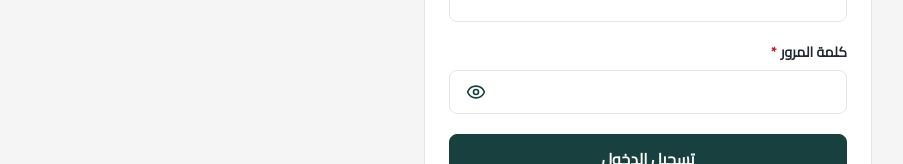
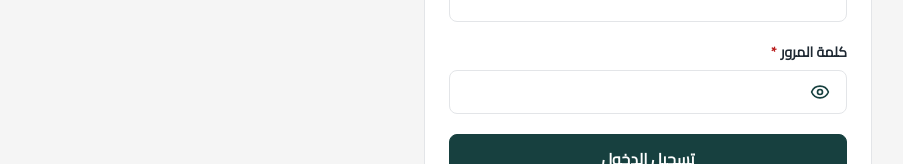
Before and after one commit to mohammad2004dhedy/darza-project, a React (Vite) app in the folder frontend/darza-ui/: page /login in a window 1280 px wide. Shown: the part 356-520 px from the top of the page, without its empty margins (217-1120 px from the left). Built offline with nearby package versions, Linux system fonts and the light colour scheme.

Commit message:
fix: move password visibility toggle to the right side
Co-authored-by: Hoplite <288093033+usehoplite[bot]@users.noreply.github.com>

```diff
--- a/frontend/darza-ui/src/components/ui/PasswordInput.tsx
+++ b/frontend/darza-ui/src/components/ui/PasswordInput.tsx
@@ -14,13 +14,13 @@ export const PasswordInput = forwardRef<HTMLInputElement, PasswordInputProps>(
           ref={ref}
           disabled={disabled}
           type={visible ? 'text' : 'password'}
-          className={`pe-14 ${className}`}
+          className={`ps-14 ${className}`}
         />
         <Button
           variant="ghost"
           size="sm"
           disabled={disabled}
-          className="absolute end-1 top-0.5 min-h-10 px-2"
+          className="absolute start-1 top-0.5 min-h-10 px-2"
           aria-label={visible ? 'إخفاء كلمة المرور' : 'إظهار كلمة المرور'}
           aria-pressed={visible}
           onClick={() => setVisible((value) => !value)}
```
